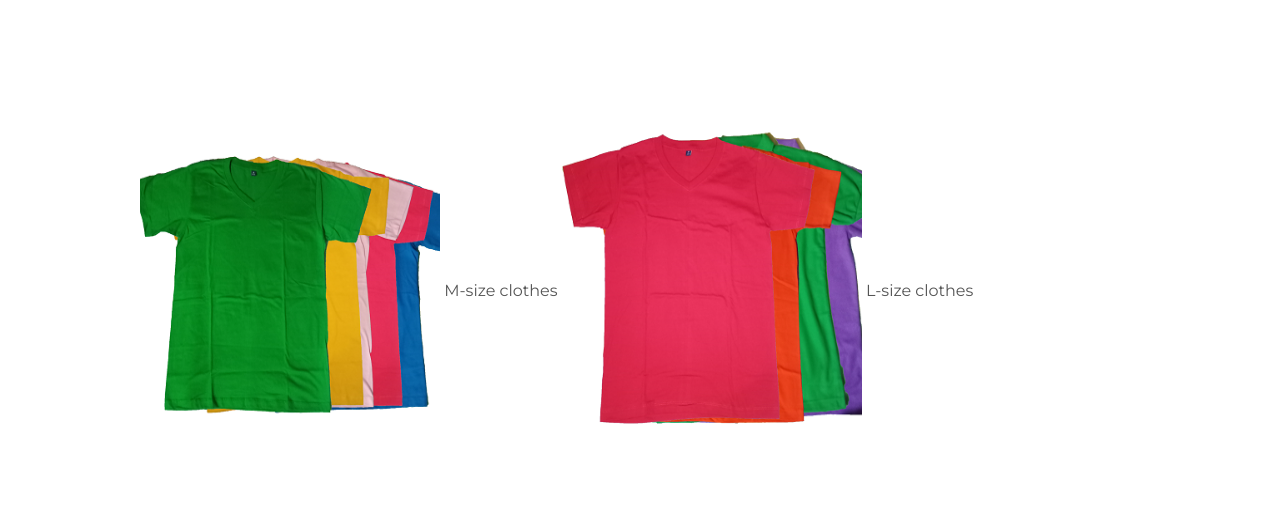
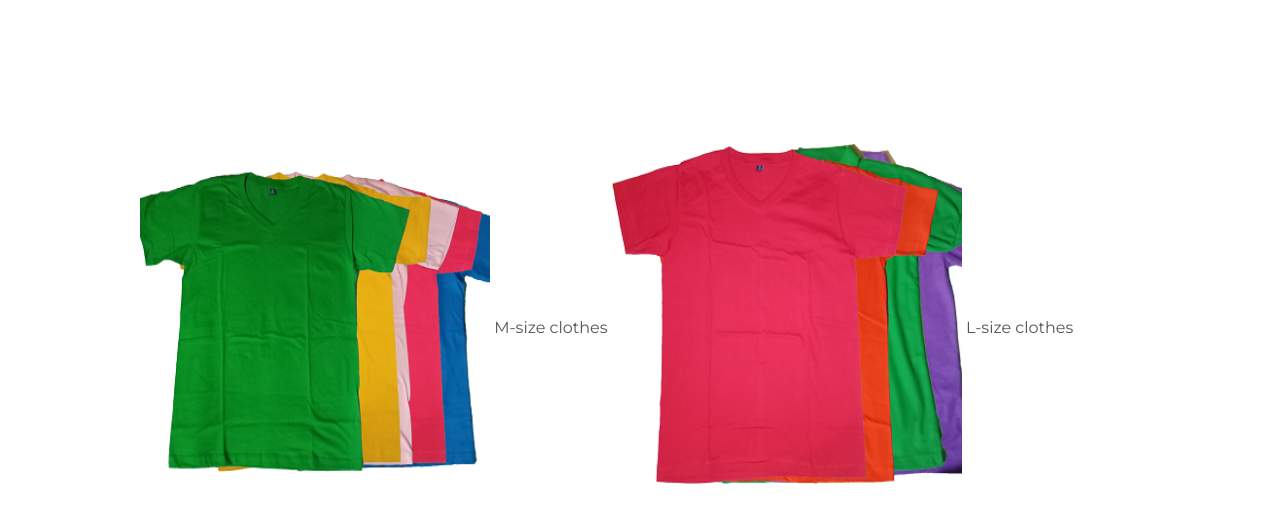
Before and after one commit to sainawkham03/MyShop, a plain HTML site: page index.html in a window 1280 px wide. Shown: the part 306-828 px from the top of the page. Drawn offline with Linux system fonts and the light colour scheme.

Commit message:
Update myshop.css

```diff
--- a/myshop.css
+++ b/myshop.css
@@ -89,8 +89,8 @@ p {
 	font-size: 50px;
 }
 .item img{
-	width: 300px;
-	height: 450px;
+	width: 350px;
+	height: 525px;
 }
 .item {
 	display: inline-block;
```
